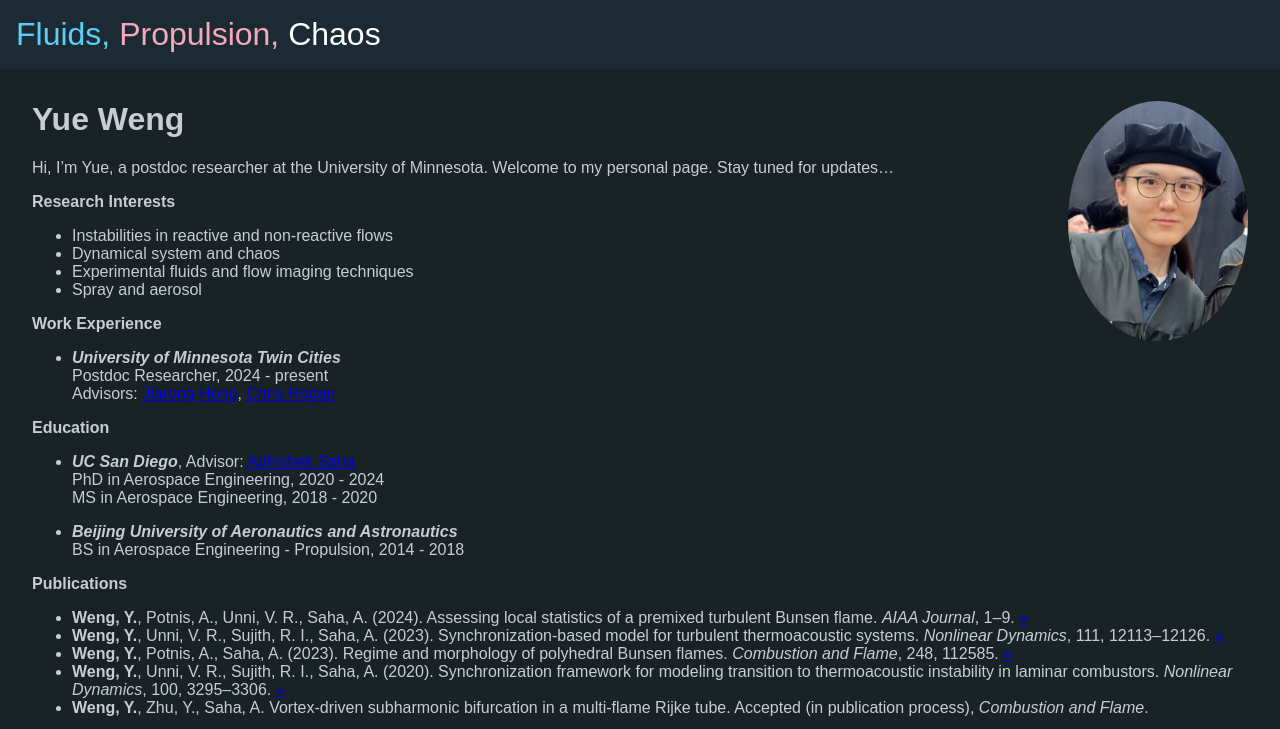
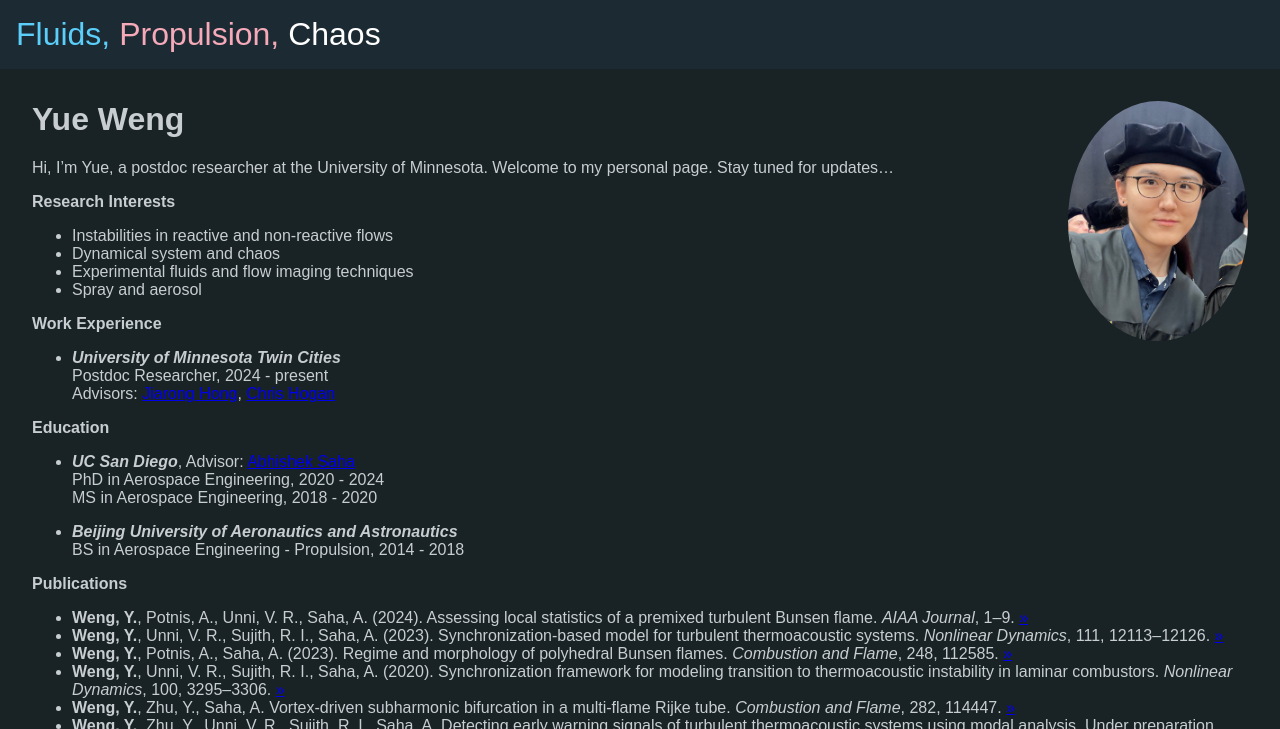
Before and after one commit to weng-yue/weng-yue.github.io, a Jekyll site: the page built from index.md, in a window 1280 px wide, cut to the strip 0-729 px from the top of the page. Built offline with Jekyll 4.4.1, drawn with Linux system fonts in a browser that asks for light colours; some of the changed text lies outside the part shown.

Commit message:
CNF Whac-A-Mole published

```diff
--- a/index.md
+++ b/index.md
@@ -33,8 +33,8 @@ Hi, I'm Yue, a postdoc researcher at the University of Minnesota. Welcome to my
 - **Weng, Y.**, Unni, V. R., Sujith, R. I., Saha, A. (2023). Synchronization-based model for turbulent thermoacoustic systems. _Nonlinear Dynamics_, 111, 12113–12126. [>>](https://doi.org/10.1007/s11071-023-08368-z)
 - **Weng, Y.**, Potnis, A., Saha, A. (2023). Regime and morphology of polyhedral Bunsen flames. _Combustion and Flame_, 248, 112585. [>>](https://doi.org/10.1016/j.combustflame.2022.112585)
 - **Weng, Y.**, Unni, V. R., Sujith, R. I., Saha, A. (2020). Synchronization framework for modeling transition to thermoacoustic instability in laminar combustors. _Nonlinear Dynamics_, 100, 3295–3306. [>>](https://doi.org/10.1007/s11071-020-05706-3)
-- **Weng, Y.**, Zhu, Y., Saha, A. Vortex-driven subharmonic bifurcation in a multi-flame Rijke tube. Accepted (in publication process), _Combustion and Flame_.
-
+- **Weng, Y.**, Zhu, Y., Saha, A. Vortex-driven subharmonic bifurcation in a multi-flame Rijke tube. _Combustion and Flame_, 282, 114447. [>>](https://www.sciencedirect.com/science/article/pii/S0010218025004845)
+- **Weng, Y.**, Zhu, Y., Unni, V. R., Sujith, R. I., Saha, A. Detecting early warning signals of turbulent thermoacoustic systems using modal analysis. Under preparation
 <div class="centered-img">
 <p><strong>Meet Perry, my chief slacking consultant</strong></p>
  <img src="resources/perry3.jpg" width="800">
```
Also changed, not shown: 1 other file.
